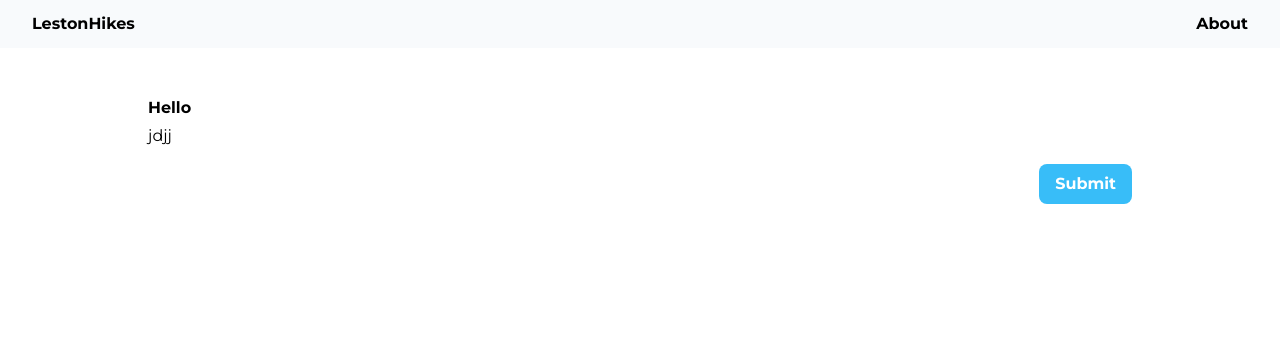
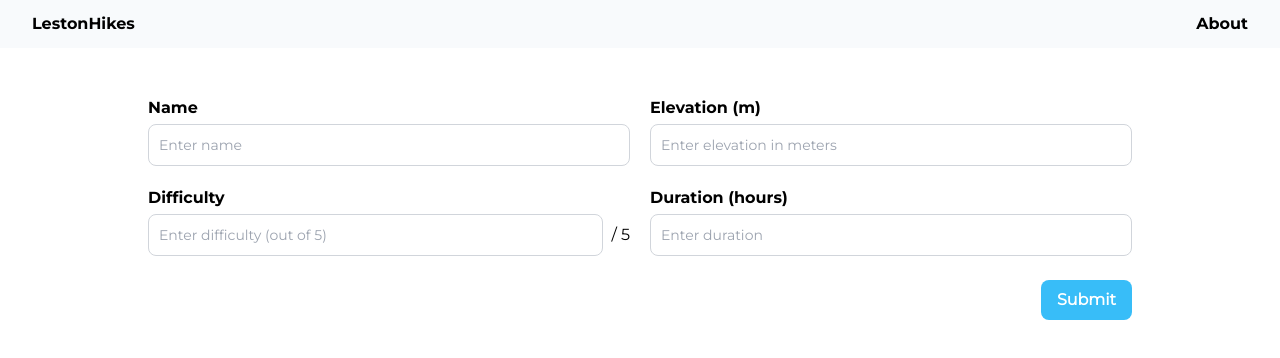
Before and after one commit to lestonpoh/HikingPage, a React (Vite) app: page /CreateEditHike/1 in a window 1280 px wide. Shown: the top 358 px of the page. Built offline with nearby package versions, Linux system fonts and the light colour scheme.

Commit message:
added inputs

```diff
--- a/src/App.css
+++ b/src/App.css
@@ -19,3 +19,9 @@ html {
 .font-regular {
   font-family: Montserrat-Regular;
 }
+
+input::-webkit-outer-spin-button,
+input::-webkit-inner-spin-button {
+  -webkit-appearance: none;
+  margin: 0;
+}
--- a/src/components/Button.tsx
+++ /dev/null
@@ -1,20 +0,0 @@
-interface Props {
-  children: string;
-  color?: string;
-  onClick: () => void;
-}
-
-const Button = ({ children, onClick }: Props) => {
-  return (
-    <button
-      className={
-        "bg-sky-400 text-white font-bold rounded-lg py-2 px-4 cursor-pointer hover:bg-sky-600"
-      }
-      onClick={onClick}
-    >
-      {children}
-    </button>
-  );
-};
-
-export default Button;
--- a/src/index.css
+++ b/src/index.css
@@ -1,3 +1,13 @@
 @import "tailwindcss/base";
 @import "tailwindcss/components";
 @import "tailwindcss/utilities";
+
+@layer components {
+  .button {
+    @apply bg-sky-400 text-white font-bold rounded-lg py-2 px-4 cursor-pointer hover:bg-sky-600;
+  }
+
+  .input {
+    @apply border border-gray-300 text-gray-900 text-sm rounded-lg hover:border-gray-400 block w-full p-2.5;
+  }
+}
--- a/src/pages/CreateEditHike.tsx
+++ b/src/pages/CreateEditHike.tsx
@@ -1,22 +1,63 @@
 import { useParams } from "react-router-dom";
-import Button from "../components/Button";
 import Layout from "../layout/Layout";
 import SectionItem from "../components/SectionItem";
 
 const CreateEditHike = () => {
   const { id } = useParams();
-  function SubmitOnClick() {}
+  function SubmitOnClick(event: any) {
+    event.preventDefault();
+  }
 
   return (
     <Layout>
       <div className="max-w-screen-lg mx-auto mt-12 px-5">
-        <form className="flex flex-col gap-2">
-          <SectionItem label={<p>Hello</p>} body={<div>jdjj</div>} />
-          <div></div>
-          <div className="flex justify-end">
-            <Button color="primary" onClick={SubmitOnClick}>
+        <form>
+          <div className="grid gap-5 md:grid-cols-2">
+            <SectionItem
+              label="Name"
+              body={
+                <input className="input" type="text" placeholder="Enter name" />
+              }
+            />
+            <SectionItem
+              label="Elevation (m)"
+              body={
+                <input
+                  className="input"
+                  type="number"
+                  placeholder="Enter elevation in meters"
+                />
+              }
+            />
+            <SectionItem
+              label="Difficulty"
+              body={
+                <div className="grid grid-cols-[1fr_auto] gap-2 items-center">
+                  <input
+                    className="input"
+                    type="number"
+                    placeholder="Enter difficulty (out of 5)"
+                  />
+                  <div>/ 5</div>
+                </div>
+              }
+            />
+            <SectionItem
+              label="Duration (hours)"
+              body={
+                <input
+                  className="input"
+                  type="number"
+                  placeholder="Enter duration"
+                />
+              }
+            />
+          </div>
+
+          <div className="flex justify-end mt-6">
+            <button className="button" onClick={SubmitOnClick}>
               Submit
-            </Button>
+            </button>
           </div>
         </form>
       </div>
--- a/src/pages/HikeDetails.tsx
+++ b/src/pages/HikeDetails.tsx
@@ -55,7 +55,7 @@ function HikeDetails() {
   return (
     <Layout>
       {/* Hike descriptions */}
-      <div className="max-w-screen-lg mx-auto mt-12">
+      <div className="max-w-screen-lg mx-auto mt-12 px-2">
         <h1 className="max-w-screen-lg font-bold text-5xl">{details.name}</h1>
 
         <div className=" bg-slate-200 rounded-lg py-2 px-5 my-10 mx-auto flex gap-11">
--- a/src/pages/Hikes.tsx
+++ b/src/pages/Hikes.tsx
@@ -2,8 +2,6 @@ import Layout from "../layout/Layout.tsx";
 import "./Hikes.css";
 import { hikes } from "../hikestemp";
 import { useNavigate } from "react-router-dom";
-import Button from "../components/Button.tsx";
-
 function Hikes() {
   let navigate = useNavigate();
   const hikeOnClick = (name: string) => {
@@ -18,7 +16,9 @@ function Hikes() {
     <div>
       <Layout>
         <div className="mt-4 mx-5 flex justify-end">
-          <Button onClick={addHikeOnClick}>Add Hike</Button>
+          <button className={"button"} onClick={addHikeOnClick}>
+            Add Hike
+          </button>
         </div>
 
         {!hikes && <p>Loading...</p>}
```
